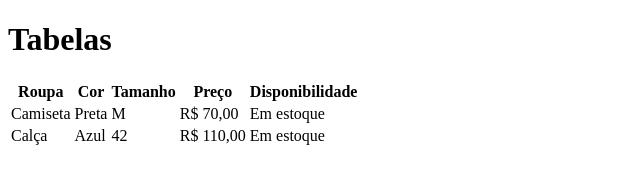
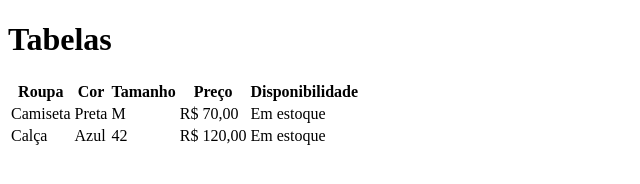
Before and after one commit to Ariane-PS/aula-tabelas, a plain HTML site: page index.html in a window 1280 px wide. Shown: the full height of the page, 0-640 px from the left. Drawn offline with Linux system fonts and the light colour scheme.

Commit message:
troca de valor do segundo item

```diff
--- a/index.html
+++ b/index.html
@@ -28,7 +28,7 @@
             <td>Calça</td>
             <td>Azul</td>
             <td>42</td>
-            <td>R$ 110,00</td>
+            <td>R$ 120,00</td>
             <td>Em estoque</td>
         </tr>
     </table>
```
